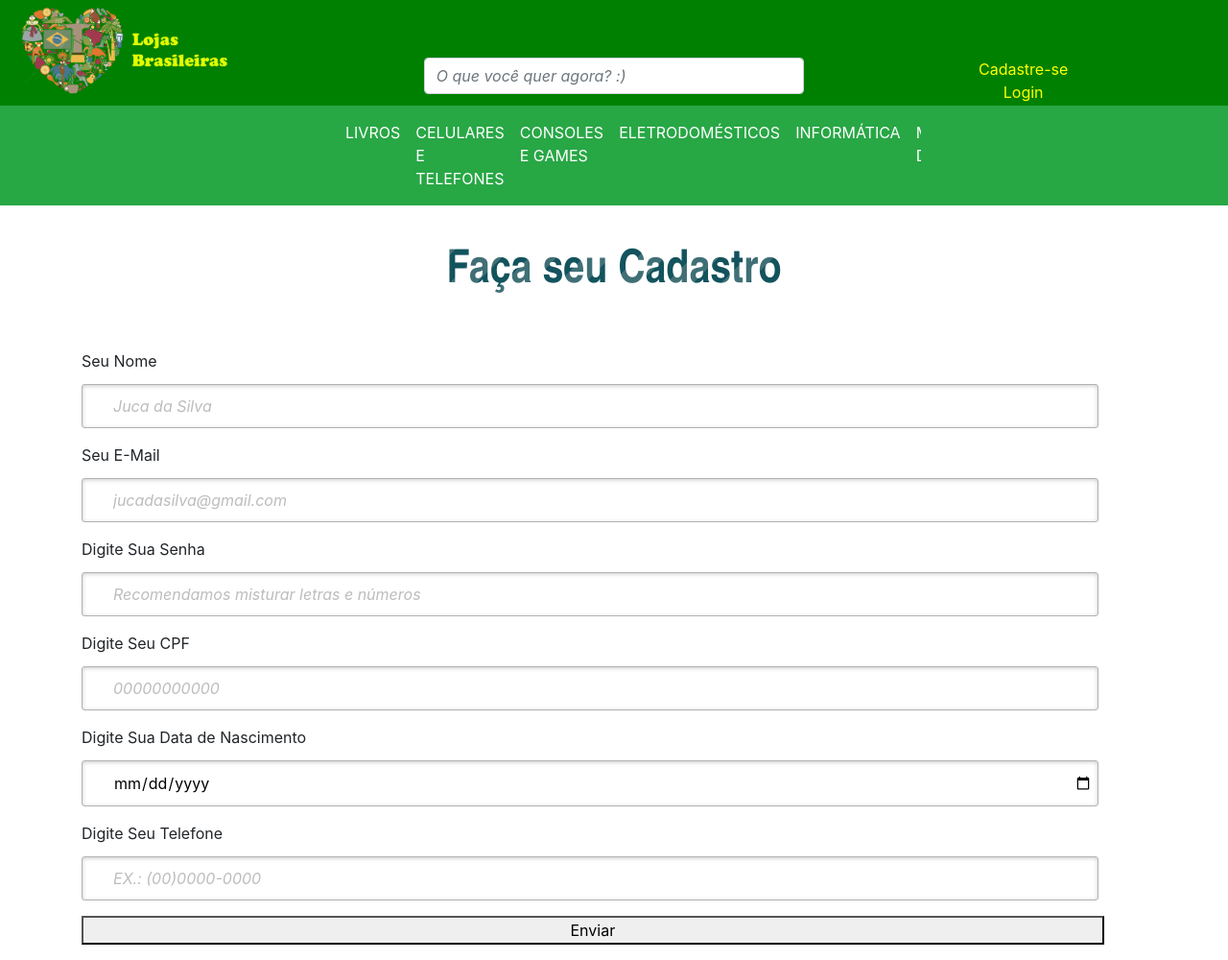
After one commit to rodrigogoes/e-commerce, a PHP site: page /cadastro_usuario.php in a window 1280 px wide. The commit adds this page. Shown: the whole page at 96% size. Run offline with PHP 8.4, Linux system fonts and the light colour scheme; some libraries are stand-ins or nearby versions.

Commit message:
Cria o Cadastro

```diff
--- /dev/null
+++ b/cabecalho.html
@@ -0,0 +1,82 @@
+<!doctype html>
+<html lang="pt-br">
+  <head>
+    <!-- Required meta tags -->
+    <meta charset="utf-8">
+    <meta name="viewport" content="width=device-width, initial-scale=1, shrink-to-fit=no">
+    <link rel="stylesheet" href="estilo/principal.css">
+
+   <!-- Bootstrap CSS -->
+  <link rel="stylesheet" href="https://maxcdn.bootstrapcdn.com/bootstrap/4.0.0/css/bootstrap.min.css" integrity="sha384-Gn5384xqQ1aoWXA+058RXPxPg6fy4IWvTNh0E263XmFcJlSAwiGgFAW/dAiS6JXm" crossorigin="anonymous">
+  <link rel="shortcut icon" type="image/jpg" href="favicon.png" />
+    <title>loja Brasileiras</title>
+  </head>
+<body>
+
+<div class="container-fluid">
+
+  <div class="row" style="background-color: green;">
+
+    <div class="col-md-4">
+      <img src="icone.png" style="width: 60%; height: auto">
+    </div>
+
+  <div class="col-md-4" style="margin-top: 60px; width: 100%">
+      <form class="form-inline text-center" >
+        <input class="form-control" type="search" placeholder="O que você quer agora? :)" aria-label="Search" style="width: 100%">
+      </form>
+  </div>
+
+
+  <div class="col-md-4" style="margin-top: 60px; text-align: center">
+    <a style="color: yellow" href="">Cadastre-se</br></a>
+    <a style="color: yellow" href="">Login</a>
+  </div>
+
+</div>
+
+<div class="row">
+    <div class="col-md-3" style="background-color: #28a745"></div>
+
+<nav class="navbar navbar-expand-lg navbar-dark bg-success col-md-6">
+  <a class="navbar-brand" href="#"></a>
+  <button class="navbar-toggler" type="button" data-toggle="collapse" data-target="#navbarSupportedContent" aria-controls="navbarSupportedContent" aria-expanded="false" aria-label="Toggle navigation">
+    <span class="navbar-toggler-icon"></span>
+  </button>
+
+  <div class="collapse navbar-collapse" id="navbarSupportedContent">
+    <ul class="navbar-nav mr-auto">
+
+      <li class="nav-item active">
+            <a style="color: #fff" class="nav-link" href="#">LIVROS <span class="sr-only">(current)</span></a>
+      </li>
+
+      <li class="nav-item active">
+            <a style="color: #fff" class="nav-link" href="#">CELULARES E TELEFONES <span class="sr-only">(current)</span></a>
+      </li>
+
+      <li class="nav-item active">
+            <a style="color: #fff" class="nav-link" href="#">CONSOLES E GAMES <span class="sr-only">(current)</span></a>
+      </li>
+
+      <li class="nav-item active">
+            <a style="color: #fff" class="nav-link" href="#">ELETRODOMÉSTICOS <span class="sr-only">(current)</span></a>
+      </li>
+
+      <li class="nav-item active">
+            <a style="color: #fff" class="nav-link" href="#">INFORMÁTICA <span class="sr-only">(current)</span></a>
+      </li>
+
+      <li class="nav-item active">
+            <a style="color: #fff" class="nav-link" href="#">MÓVEIS E DECORAÇÕES <span class="sr-only">(current)</span></a>
+      </li>
+
+    </ul>
+      </div>
+
+
+</nav>
+
+    <div class="col-md-3" style="background-color: #28a745"></div>
+
+</div>
--- /dev/null
+++ b/cadastro_usuario.php
@@ -0,0 +1,59 @@
+<?php
+include "cabecalho.html";
+?>
+
+<p><br></p>
+
+    <div class="container">
+    <div id="container_demo" >
+    <!-- hidden anchor to stop jump http://www.css3create.com/Astuce-Empecher-le-scroll-avec-l-utilisation-de-target#wrap4  -->
+    <a class="hiddenanchor" id="toregister"></a>
+    <a class="hiddenanchor" id="tologin"></a>
+    <div id="wrapper">
+
+        <div id="register" class="animate form">
+            <form  action="inserir_cadastro.php" method="POST">
+                <h1> Faça seu Cadastro </h1>
+                <p>
+                    <label for="usernamesignup" class="uname" data-icon="u">Seu Nome</label></br>
+                    <input id="usernamesignup" name="nome" required="required" type="text" placeholder="Juca da Silva" />
+                </p>
+                <p>
+                    <label for="emailsignup" class="youmail" data-icon="e" >Seu E-Mail</label></br>
+                    <input id="emailsignup" name="email" required="required" type="email" placeholder="jucadasilva@gmail.com"/>
+                </p>
+                <p>
+                    <label for="passwordsignup" class="youpasswd" data-icon="p">Digite Sua Senha </label></br>
+                    <input id="passwordsignup" name="senha" required="required" type="password" placeholder="Recomendamos misturar letras e números"/>
+                </p>
+                <p>
+                    <label for="passwordsignup" class="uname" data-icon="p">Digite Seu CPF </label></br>
+                    <input id="passwordsignup" name="cpf" required="required" type="text" placeholder="00000000000"/>
+                </p>
+                <p>
+                    <label for="passwordsignup" class="uname" data-icon="p">Digite Sua Data de Nascimento </label></br>
+                    <input id="passwordsignup" name="nascimento" required="required" type="date" placeholder="EX.: 01/01/2000"/>
+                </p>
+                <p>
+                    <label for="passwordsignup" class="uname" data-icon="p">Digite Seu Telefone </label></br>
+                    <input id="passwordsignup" name="telefone" required="required" type="text" placeholder="EX.: (00)0000-0000"/>
+                </p>
+                <p>
+                 <button style="width: 96%" href='inserir_cadastro.php'>Enviar</button>
+            </form>
+        </div>
+
+    </div>
+</div>
+</div>
+
+
+    <!-- Optional JavaScript -->
+    <!-- jQuery first, then Popper.js, then Bootstrap JS -->
+    <script src="https://code.jquery.com/jquery-3.2.1.slim.min.js" integrity="sha384-KJ3o2DKtIkvYIK3UENzmM7KCkRr/rE9/Qpg6aAZGJwFDMVNA/GpGFF93hXpG5KkN" crossorigin="anonymous"></script>
+    <script src="https://cdnjs.cloudflare.com/ajax/libs/popper.js/1.12.9/umd/popper.min.js" integrity="sha384-ApNbgh9B+Y1QKtv3Rn7W3mgPxhU9K/ScQsAP7hUibX39j7fakFPskvXusvfa0b4Q" crossorigin="anonymous"></script>
+    <script src="https://maxcdn.bootstrapcdn.com/bootstrap/4.0.0-beta.3/js/bootstrap.min.js" integrity="sha384-a5N7Y/aK3qNeh15eJKGWxsqtnX/wWdSZSKp+81YjTmS15nvnvxKHuzaWwXHDli+4" crossorigin="anonymous"></script>
+  </body>
+
+
+</html>
--- /dev/null
+++ b/estilo/principal.css
@@ -0,0 +1,69 @@
+/**** general text styling ****/
+#wrapper h1{
+	font-size: 48px;
+	color: rgb(6, 106, 117);
+	padding: 2px 0 10px 0;
+	font-family: 'FranchiseRegular','Arial Narrow',Arial,sans-serif;
+	font-weight: bold;
+	text-align: center;
+	padding-bottom: 30px;
+}
+
+/** For the moment only webkit supports the background-clip:text; */
+#wrapper h1{
+	background:
+	-webkit-repeating-linear-gradient(-45deg,
+		rgb(18, 83, 93) ,
+		rgb(18, 83, 93) 20px,
+		rgb(64, 111, 118) 20px,
+		rgb(64, 111, 118) 40px,
+		rgb(18, 83, 93) 40px);
+	-webkit-text-fill-color: transparent;
+	-webkit-background-clip: text;
+}
+
+#wrapper h1:after{
+	content:' ';
+	display:block;
+	width:100%;
+	height:2px;
+	margin-top:10px;
+	background:
+		linear-gradient(left,
+			rgba(147,184,189,0) 0%,
+			rgba(147,184,189,0.8) 20%,
+			rgba(147,184,189,1) 53%,
+			rgba(147,184,189,0.8) 79%,
+			rgba(147,184,189,0) 100%);
+}
+/**** advanced input styling ****/
+/* placeholder */
+::-webkit-input-placeholder  {
+	color: rgb(190, 188, 188);
+	font-style: italic;
+}
+input:-moz-placeholder,
+textarea:-moz-placeholder{
+	color: rgb(190, 188, 188);
+	font-style: italic;
+}
+input {
+  outline: none;
+}
+/* all the input except submit and checkbox */
+#wrapper input:not([type="checkbox"]){
+	width: 92%;
+	margin-top: 4px;
+	padding: 10px 5px 10px 32px;
+	border: 1px solid rgb(178, 178, 178);
+	box-sizing : content-box;
+	border-radius: 3px;
+	box-shadow: 0px 1px 4px 0px rgba(168, 168, 168, 0.6) inset;
+	transition: all 0.2s linear;
+}
+#wrapper input:not([type="checkbox"]):active,
+#wrapper input:not([type="checkbox"]):focus{
+	border: 1px solid rgba(91, 90, 90, 0.7);
+	background: rgba(238, 236, 240, 0.2);
+	box-shadow: 0px 1px 4px 0px rgba(168, 168, 168, 0.9) inset;
+}
```
Also changed, not shown: cadastro.sql (added, +65 -0 lines), conexao.php (added, +16 -0 lines), index.php (+3 -81 lines), inserir_cadastro.php (added, +25 -0 lines), login.sql (added, +60 -0 lines), produtos.sql (added, +62 -0 lines).
